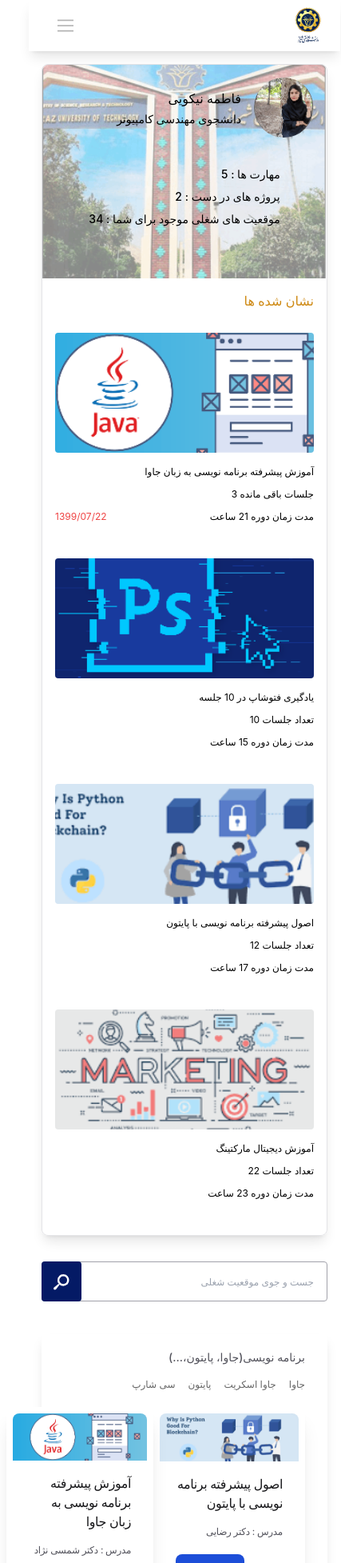
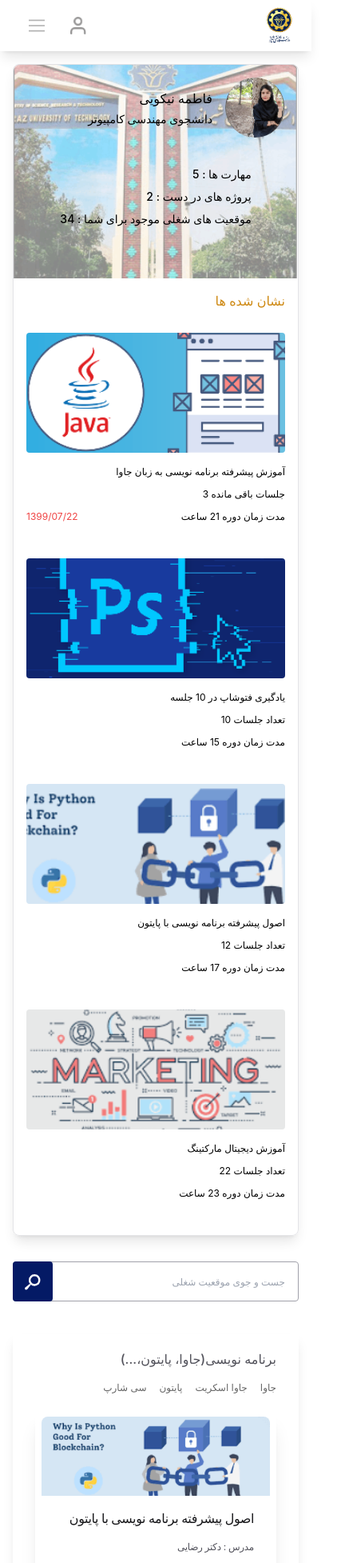
Before and after one commit to mohammadsaeedirad/shiraz-university-of-technology-clone, a Next.js app: page /courses in a window 390 px wide. Shown: the top 1954 px of the page at 80% size, 427 px wide, since content can reach past the window. Built offline with nearby package versions, Linux system fonts and the light colour scheme.

Commit message:
course page responsive issues fixed

```diff
--- a/components/Navbar/Navbar.jsx
+++ b/components/Navbar/Navbar.jsx
@@ -32,6 +32,13 @@
             </Link>
             <li>
             <Link href="/home" >
+            <a className='hidden sm:block'>
+             خانه
+            </a>
+            </Link>
+            </li>
+            <li>
+            <Link href="/home" >
             <a className='hidden sm:block' >
              جستجوی مشاغل
             </a>
@@ -44,18 +51,11 @@
             </a>
             </Link>
             </li>
-            <li>
-            <Link href="/home" >
-            <a className='hidden sm:block'>
-            هشدار ها
-            </a>
-            </Link>
-            </li>
           </ul>
          </div>
          <div className=' flex flex-row justify-end  items-center'>
          <Link href="/login" >
-            <a className='w-[20px] h-[22px] hidden sm:relative mx-4'>
+            <a className='w-[20px] h-[22px] relative mx-4'>
                   <Image
                     src='/profile.png'
                     alt='our goals'
@@ -79,6 +79,13 @@
       <ul className={` sm:hidden items-center flex-col space-y-6 text-[#666666] text-sm font-medium ${openMenu ? "flex":"hidden"}`} >
         <li>
         <Link href="/home" >
+        <a className='hidden sm:block'>
+          خانه
+        </a>
+        </Link>
+        </li>
+        <li>
+        <Link href="/home" >
         <a>
         جستجوی مشاغل
         </a>
@@ -91,13 +98,7 @@
         </a>
         </Link>
         </li>
-        <li>
-        <Link href="/home" >
-        <a>
-        هشدار ها
-        </a>
-        </Link>
-        </li>
+
     </ul>
     </div>
 
--- a/components/courses/CourseCard.jsx
+++ b/components/courses/CourseCard.jsx
@@ -3,7 +3,7 @@
 
 const CourseCard = ({item,key}) => {
   return (
-    <div key={key} className="w-full p-2 max-w-md bg-white rounded-lg shadow-xl ">
+    <div key={key} className="w-full p-2 max-w-md bg-white rounded-lg shadow-xl md:mb-0 mb-4 ">
     <Link href={`/courses/${item.Url}/`}>
     <a>
         <img className="w-full rounded-t-lg" src={item.image} alt="product image" />
@@ -16,7 +16,7 @@
         </a>
         </Link>
         <p className="px-5 pb-5 text-xs tracking-tight text-zinc-600 ">{item.teacher}</p>
-        <div className="flex justify-between items-center px-5">
+        <div className="flex md:flex-row flex-col justify-between items-center px-5">
             <span className="text-base font-meduim text-gray-900 ">{item.price}</span>
             <Link href={`/courses/${item.Url}/`}>
               <a className="text-white bg-blue-700 hover:bg-blue-800 focus:ring-4 focus:outline-none focus:ring-blue-300 font-medium rounded-lg text-sm px-5 py-2.5 text-center dark:bg-blue-600 dark:hover:bg-blue-700 dark:focus:ring-blue-800">مشاهده دوره</a>
--- a/components/courses/SearchCourses.jsx
+++ b/components/courses/SearchCourses.jsx
@@ -59,7 +59,7 @@
             return(
                 <div className="2xl:px-20 mb-16 shadow-lg p-5" key={index} >
                     <div className="flex flex-row mb-4" >
-                        <p className='font-medium text-zinc-600 text-sm xl:text-lg mx-2' >{course.title}</p>
+                        <p className='font-medium text-zinc-600 text-md xl:text-lg mx-2' >{course.title}</p>
                     </div>
                     <div className="flex flex-row" >
                         {course.langs.map((lang,index)=>{
@@ -68,7 +68,7 @@
                             )
                         })}
                     </div>
-                    <div className='flex flex-row my-5 mx-2 w-full justify-between' >
+                    <div className='flex flex-col md:flex-row my-5 mx-2 justify-between' >
                         {course.courses.map((item,index)=>{
                           return <CourseCard item={item} index={index}/>
                         })}
```
